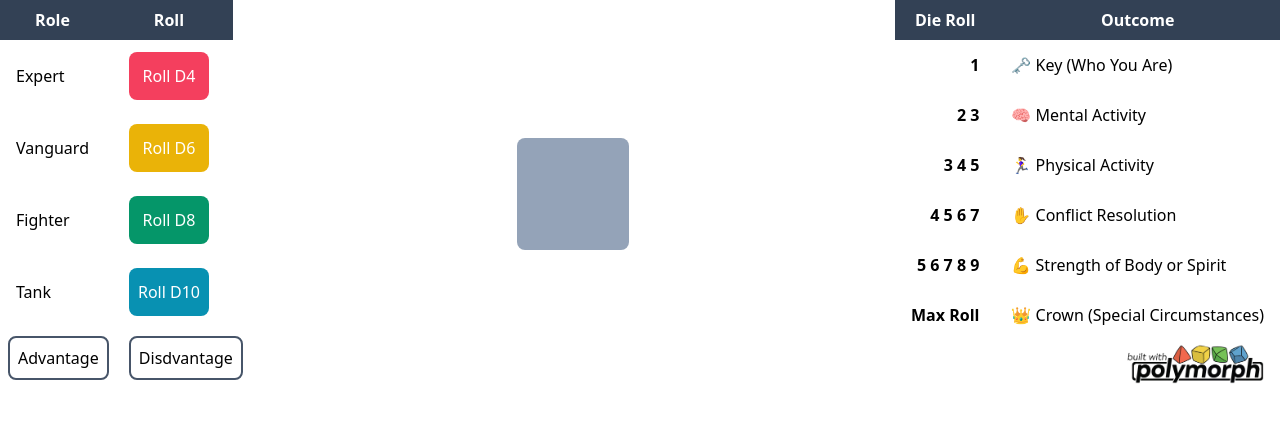
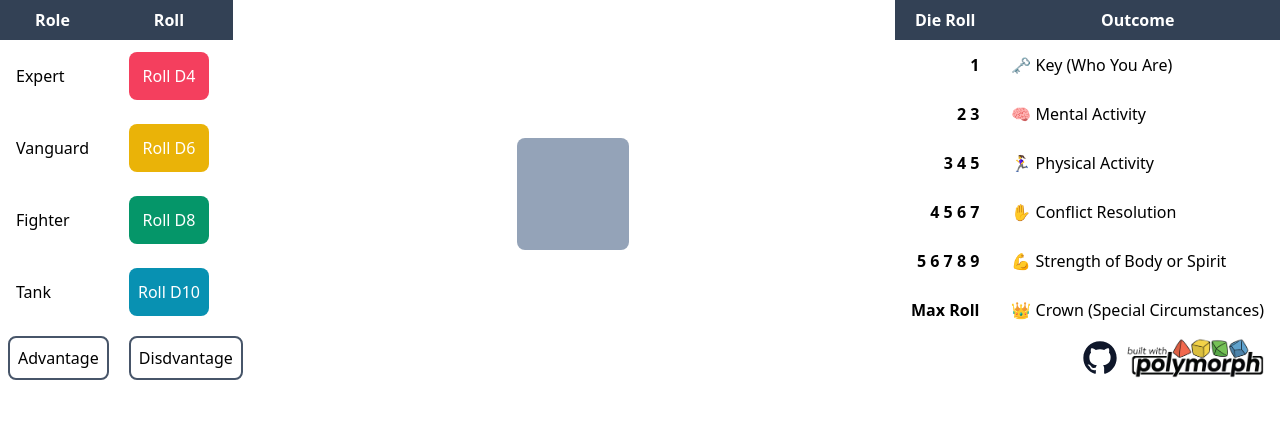
Before and after one commit to mgood/polymorph-dice, a SvelteKit app: page / in a window 1280 px wide. Shown: the top 422 px of the page. Built offline with nearby package versions, Linux system fonts and the light colour scheme.

Commit message:
add link to the GitHub project

```diff
--- /dev/null
+++ b/src/lib/github-mark.svelte
@@ -0,0 +1,7 @@
+<svg viewBox="0 0 24 24" aria-hidden="true" class="size-10 fill-slate-900"
+	><path
+		fill-rule="evenodd"
+		clip-rule="evenodd"
+		d="M12 2C6.477 2 2 6.463 2 11.97c0 4.404 2.865 8.14 6.839 9.458.5.092.682-.216.682-.48 0-.236-.008-.864-.013-1.695-2.782.602-3.369-1.337-3.369-1.337-.454-1.151-1.11-1.458-1.11-1.458-.908-.618.069-.606.069-.606 1.003.07 1.531 1.027 1.531 1.027.892 1.524 2.341 1.084 2.91.828.092-.643.35-1.083.636-1.332-2.22-.251-4.555-1.107-4.555-4.927 0-1.088.39-1.979 1.029-2.675-.103-.252-.446-1.266.098-2.638 0 0 .84-.268 2.75 1.022A9.607 9.607 0 0 1 12 6.82c.85.004 1.705.114 2.504.336 1.909-1.29 2.747-1.022 2.747-1.022.546 1.372.202 2.386.1 2.638.64.696 1.028 1.587 1.028 2.675 0 3.83-2.339 4.673-4.566 4.92.359.307.678.915.678 1.846 0 1.332-.012 2.407-.012 2.734 0 .267.18.577.688.48 3.97-1.32 6.833-5.054 6.833-9.458C22 6.463 17.522 2 12 2Z"
+	></path></svg
+>
--- a/src/routes/+page.svelte
+++ b/src/routes/+page.svelte
@@ -1,5 +1,6 @@
 <script lang="ts">
 	import polymorphLogo from '$lib/assets/polymorph.avif';
+	import GithubMark from '$lib/github-mark.svelte';
 
 	let maxRoll: number | undefined = $state();
 	let dice: (number | undefined)[] = $state([undefined]);
@@ -127,7 +128,10 @@
 		<tfoot>
 			<tr>
 				<td colspan="2" align="right">
-					<a href="https://9thlevel.com/pages/polymorph">
+					<a href="https://github.com/mgood/polymorph-dice" class="inline-block">
+						<GithubMark />
+					</a>
+					<a href="https://9thlevel.com/pages/polymorph" class="inline-block">
 						<img src={polymorphLogo} alt="built with polymorph" class="h-10" />
 					</a>
 				</td>
```
